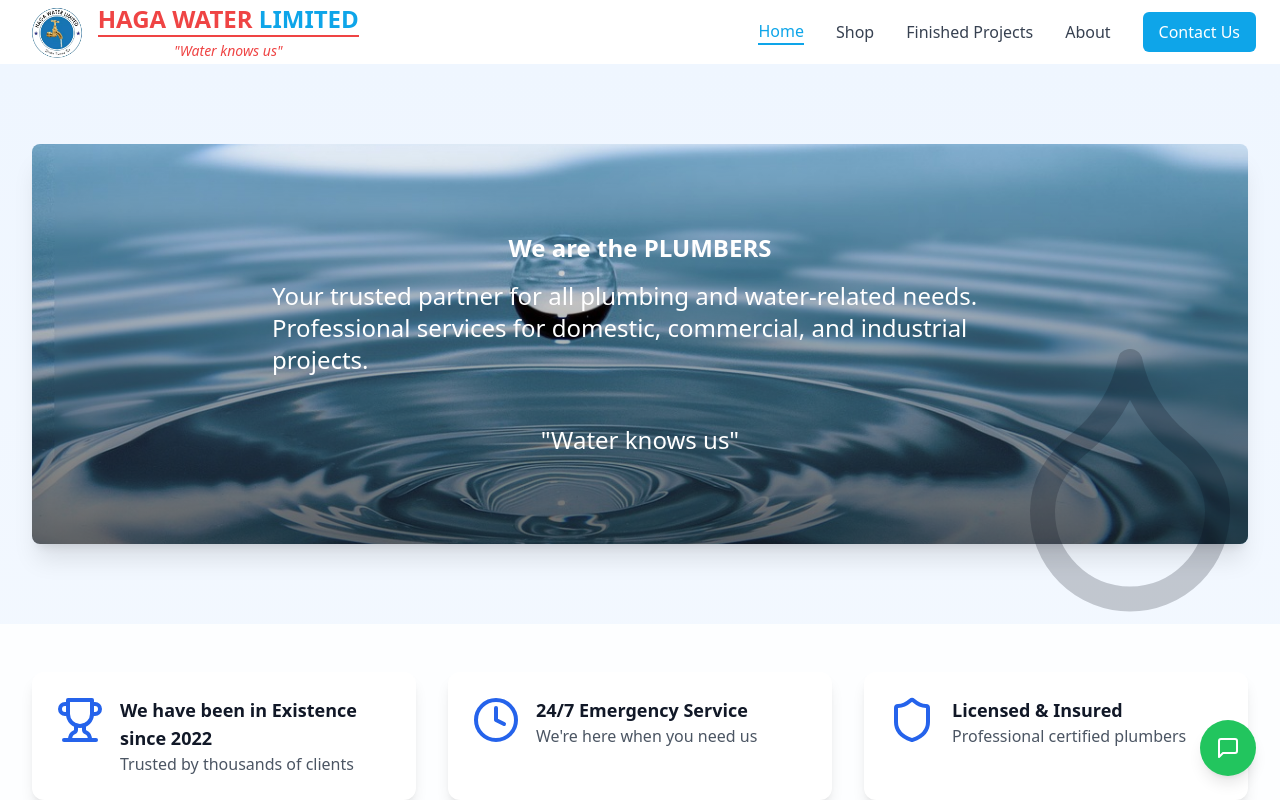
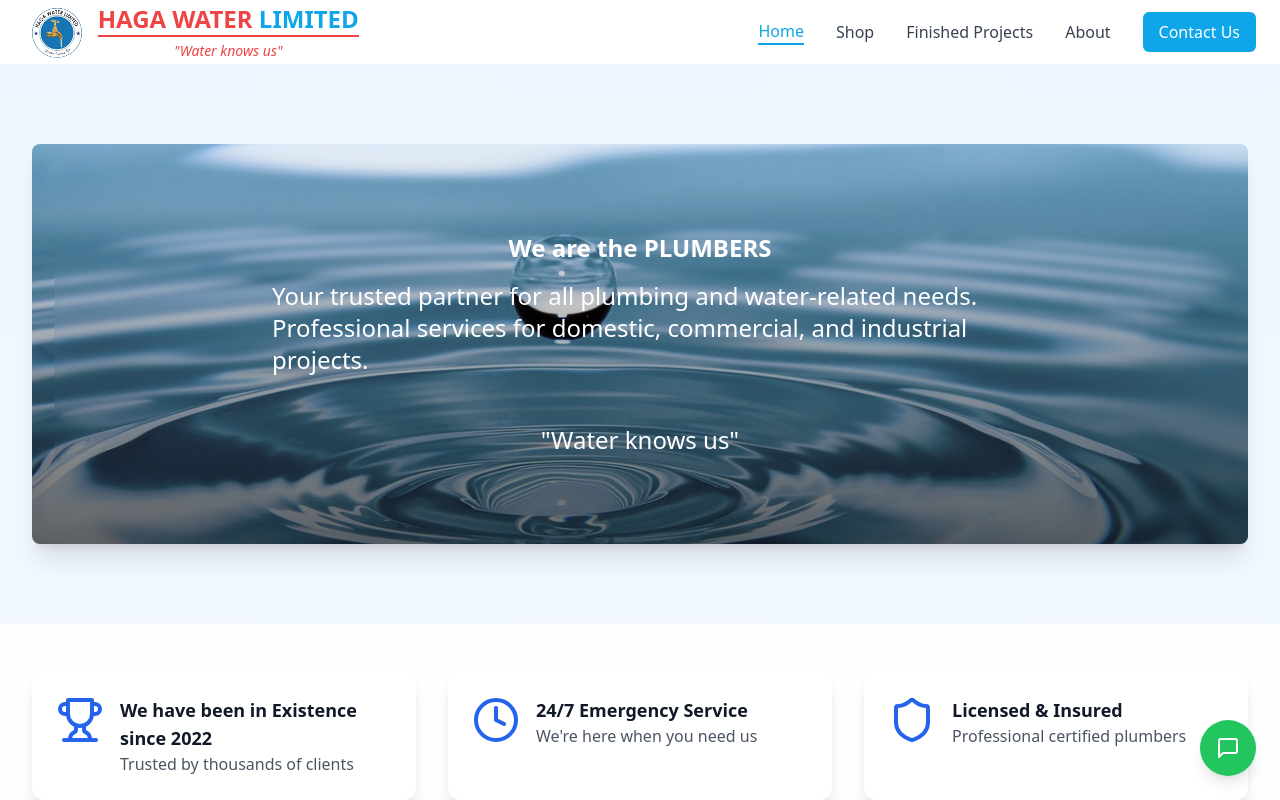
Before and after one commit to ladsontech/haga-water-limited, a React (Vite) app: page / in a window 1280 px wide. Shown: the top 800 px of the page. Built offline with nearby package versions, Linux system fonts and the light colour scheme.

Commit message:
Remove background water icon
Removes the droplet icon in the background of the Hero component.

```diff
--- a/src/components/Hero.tsx
+++ b/src/components/Hero.tsx
@@ -26,9 +26,6 @@ const Hero = () => {
           </div>
         </div>
       </div>
-      <div className="absolute bottom-0 right-0 opacity-20 hidden md:block">
-        <Droplet size={300} />
-      </div>
     </div>
   );
 };
```
